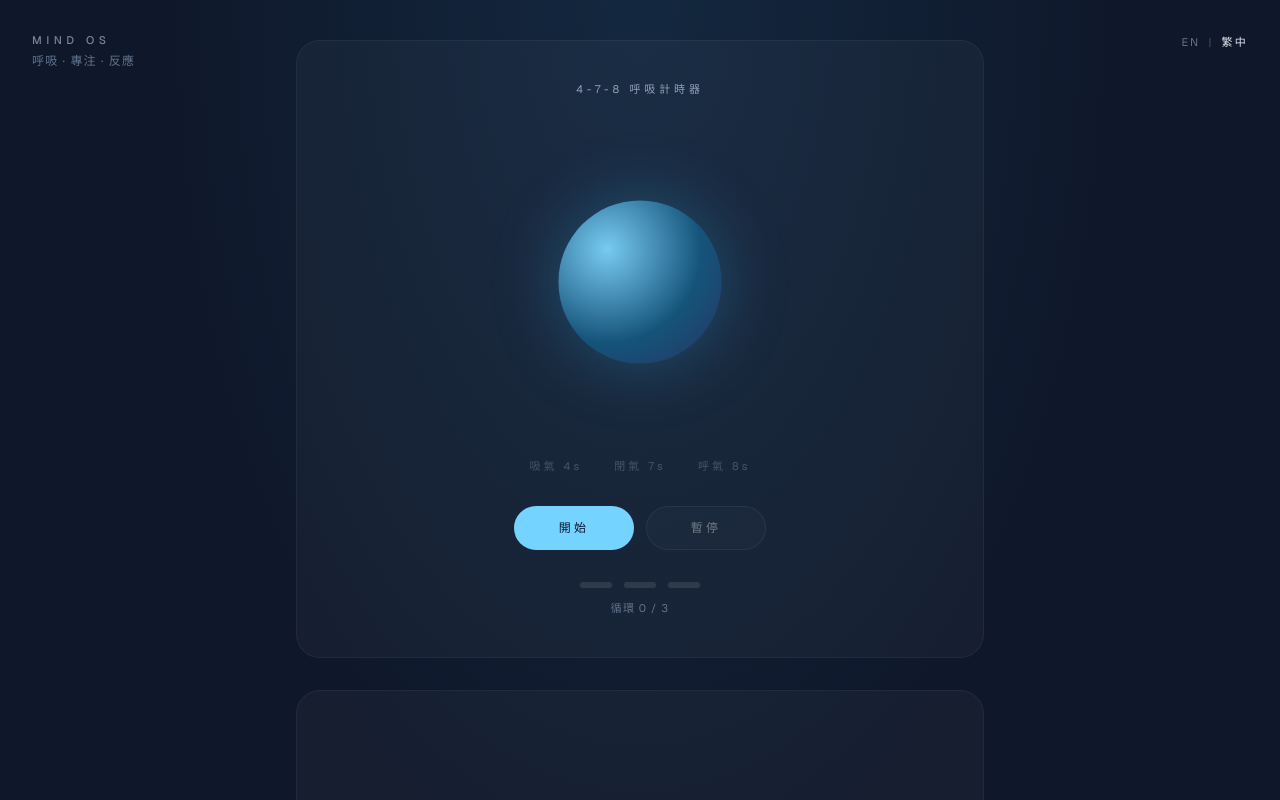
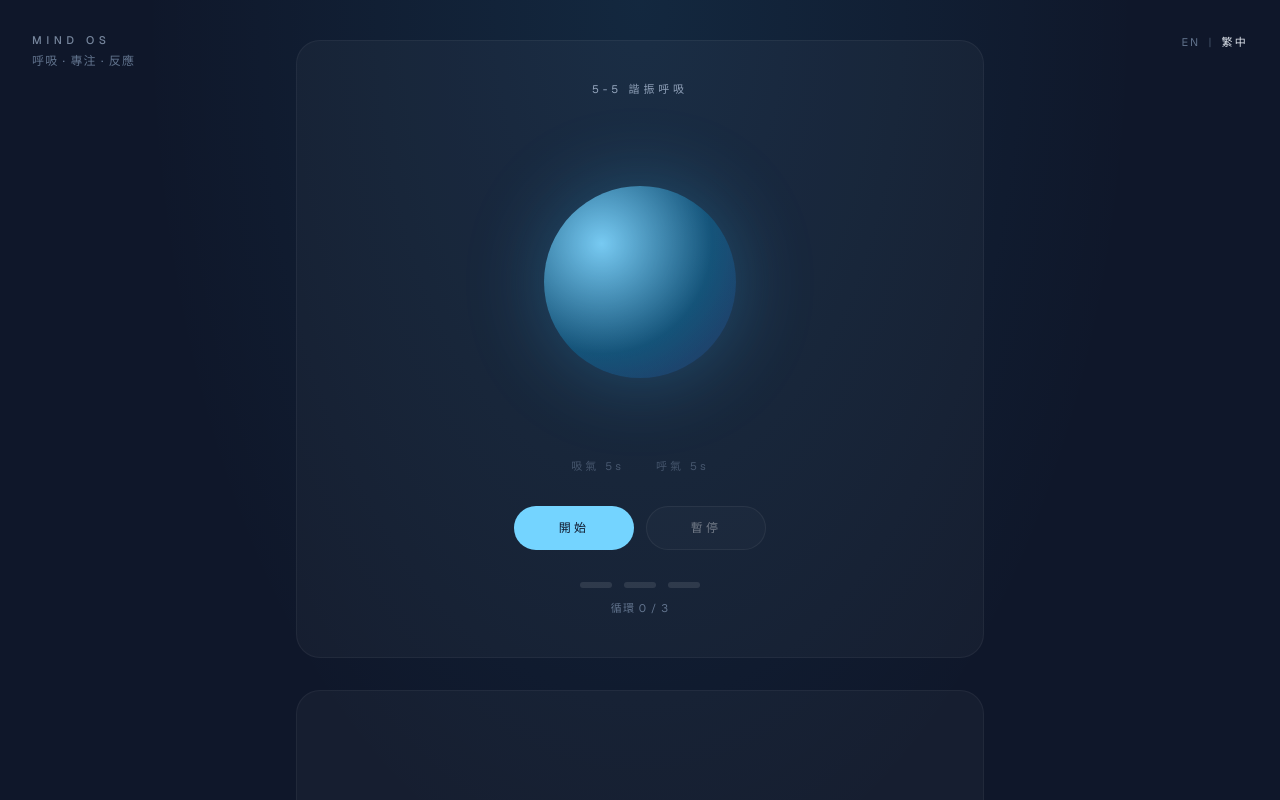
Before and after one commit to wongbrian927-hash/mind-os-mvp, a Next.js app: page / in a window 1280 px wide. Shown: the top 800 px of the page. Built offline with nearby package versions, Linux system fonts and the light colour scheme.

Commit message:
feat: refactor breathing timer to 5-5 coherence rhythm and sync result card

```diff
--- a/app/components/ResultCard.tsx
+++ b/app/components/ResultCard.tsx
@@ -53,7 +53,7 @@ const COPY = {
     tier: "FOCUS TIER",
     interference: "INTERFERENCE LOSS",
     accuracy: "FOCUS ACCURACY",
-    breath: "4-7-8 CALIBRATION",
+    breath: "5-5 CALIBRATION",
     status: "STATUS LABELS",
     watermark: "Mind OS · Bio-Quant Protocol",
   },
@@ -69,7 +69,7 @@ const COPY = {
     tier: "FOCUS TIER",
     interference: "INTERFERENCE LOSS",
     accuracy: "FOCUS ACCURACY",
-    breath: "4-7-8 CALIBRATION",
+    breath: "5-5 CALIBRATION",
     status: "STATUS LABELS",
     watermark: "Mind OS · Bio-Quant Protocol",
   },
@@ -211,8 +211,8 @@ export function getTierConfig(data: TierInput): TierConfig {
     statusPrimary: "Trapezius: Guarded",
     statusSecondary: "Focus Index: Recharge",
     diagnosis: isZh
-      ? "大腦處於疲勞狀態，建議再做一次 4-7-8 呼吸深層重置。"
-      : "The system is fatigued. Another 4-7-8 round is indicated for deep reset.",
+      ? "大腦處於疲勞狀態，建議再做一次 5-5 諧振呼吸深層重置。"
+      : "The system is fatigued. Another 5-5 coherence round is indicated for deep reset.",
     symbol: "slash",
     interferenceLabel:
       interference > 80
--- a/app/layout.tsx
+++ b/app/layout.tsx
@@ -14,7 +14,7 @@ const geistMono = Geist_Mono({
 
 export const metadata: Metadata = {
   title: "Mind OS",
-  description: "4-7-8 呼吸與專注反應測試 MVP",
+  description: "5-5 諧振呼吸與專注反應測試 MVP",
 };
 
 export default function RootLayout({ children }: LayoutProps<"/">) {
--- a/app/page.tsx
+++ b/app/page.tsx
@@ -4,7 +4,7 @@ import { useCallback, useEffect, useRef, useState } from "react";
 import ResultCard from "@/app/components/ResultCard";
 
 type Lang = "zh" | "en";
-type BreathPhase = "inhale" | "hold" | "exhale";
+type BreathPhase = "inhale" | "exhale";
 type ReactionPhase = "ready" | "buffer" | "waiting" | "go" | "recorded" | "too_soon";
 type SessionStage = "srt" | "stroop" | "summary";
 type StroopPhase = "intro" | "stimulus" | "gap";
@@ -27,14 +27,14 @@ const REACTION_TRIALS = 3;
 const STROOP_COUNT = 4;
 const BUFFER_SECONDS = 2;
 const STROOP_BUFFER_SECONDS = 3;
-const MIN_SCALE = 0.85;
-const MAX_SCALE = 1.2;
+const MIN_SCALE = 1;
+const MAX_SCALE = 1.5;
+const PHASE_DURATION_MS = 5000;
 const TALLY_FORM_URL = "https://tally.so/r/0QWeRA";
 
 const PHASE_MS: Record<BreathPhase, number> = {
-  inhale: 4000,
-  hold: 7000,
-  exhale: 8000,
+  inhale: PHASE_DURATION_MS,
+  exhale: PHASE_DURATION_MS,
 };
 
 const INK_HEX: Record<InkColor, string> = {
@@ -45,13 +45,13 @@ const INK_HEX: Record<InkColor, string> = {
 const COPY = {
   zh: {
     subtitle: "呼吸 · 專注 · 反應",
-    breathTitle: "4-7-8 呼吸計時器",
-    phase: { inhale: "吸氣", hold: "閉氣", exhale: "呼氣" } as Record<BreathPhase, string>,
+    breathTitle: "5-5 諧振呼吸",
+    phase: { inhale: "吸氣", exhale: "呼氣" } as Record<BreathPhase, string>,
     start: "開始",
     pause: "暫停",
     round: (x: number) => `循環 ${x} / 3`,
     lockedTitle: "認知測試 · 已鎖定",
-    lockedBody: "完成 3 次完整 4-7-8 呼吸循環後，將自動解鎖。",
+    lockedBody: "完成 3 次完整 5-5 呼吸循環後，將自動解鎖。",
     srtTitle: "第一階段 · 純反應測試",
     srtHint: "請在畫面變綠時立即按空白鍵 或 點擊此處 / Tap screen",
     startTest: "開始認知測試",
@@ -73,13 +73,13 @@ const COPY = {
   },
   en: {
     subtitle: "Breathe · Focus · React",
-    breathTitle: "4-7-8 Breath",
-    phase: { inhale: "In", hold: "Hold", exhale: "Out" } as Record<BreathPhase, string>,
+    breathTitle: "5-5 Coherence Breath",
+    phase: { inhale: "In", exhale: "Out" } as Record<BreathPhase, string>,
     start: "Start",
     pause: "Pause",
     round: (x: number) => `Round ${x} / 3`,
     lockedTitle: "Test · Locked",
-    lockedBody: "Finish 3 full 4-7-8 rounds to unlock.",
+    lockedBody: "Finish 3 full 5-5 breath rounds to unlock.",
     srtTitle: "Stage 1 · Simple Reaction",
     srtHint: "When green, press Space or tap here / Tap screen",
     startTest: "Start Cognitive Test",
@@ -149,7 +149,7 @@ export default function Home() {
   const [isRunning, setIsRunning] = useState(false);
   const [breathStarted, setBreathStarted] = useState(false);
   const [phase, setPhase] = useState<BreathPhase>("inhale");
-  const [secondsLeft, setSecondsLeft] = useState(4);
+  const [secondsLeft, setSecondsLeft] = useState(5);
   const [cycles, setCycles] = useState(0);
   const [scale, setScale] = useState(MIN_SCALE);
   const [transitionMs, setTransitionMs] = useState(300);
@@ -201,18 +201,8 @@ export default function Home() {
   };
 
   const applyPhaseVisual = useCallback((nextPhase: BreathPhase, remaining: number) => {
-    if (nextPhase === "inhale") {
-      setTransitionMs(remaining);
-      setScale(MAX_SCALE);
-      return;
-    }
-    if (nextPhase === "hold") {
-      setTransitionMs(300);
-      setScale(MAX_SCALE);
-      return;
-    }
     setTransitionMs(remaining);
-    setScale(MIN_SCALE);
+    setScale(nextPhase === "inhale" ? MAX_SCALE : MIN_SCALE);
   }, []);
 
   const scheduleBreathTick = useCallback(() => {
@@ -234,7 +224,22 @@ export default function Home() {
       phaseStartedAtRef.current = performance.now();
       setPhase(nextPhase);
       setSecondsLeft(Math.max(1, Math.ceil(remaining / 1000)));
-      applyPhaseVisual(nextPhase, remaining);
+
+      const isFreshPhase = remaining >= PHASE_MS[nextPhase];
+      if (isFreshPhase) {
+        // Snap to phase start scale, then ease to end scale over 5s.
+        setTransitionMs(0);
+        setScale(nextPhase === "inhale" ? MIN_SCALE : MAX_SCALE);
+        window.requestAnimationFrame(() => {
+          window.requestAnimationFrame(() => {
+            applyPhaseVisual(nextPhase, remaining);
+          });
+        });
+      } else {
+        // Resume from paused mid-phase scale toward the phase end-state.
+        applyPhaseVisual(nextPhase, remaining);
+      }
+
       clearTimer(breathTimerRef);
       breathTimerRef.current = window.setTimeout(() => {
         advanceBreathRef.current();
@@ -257,7 +262,7 @@ export default function Home() {
         phaseRef.current = "inhale";
         remainingRef.current = PHASE_MS.inhale;
         setPhase("inhale");
-        setSecondsLeft(4);
+        setSecondsLeft(5);
         setTransitionMs(300);
         setScale(MIN_SCALE);
         setBreathStarted(false);
@@ -268,7 +273,7 @@ export default function Home() {
       startBreathPhase("inhale");
       return;
     }
-    startBreathPhase(current === "inhale" ? "hold" : "exhale");
+    startBreathPhase("exhale");
   }, [startBreathPhase]);
 
   advanceBreathRef.current = advanceBreath;
@@ -612,20 +617,16 @@ export default function Home() {
           <div className="relative mx-auto mt-6 flex h-64 w-64 flex-col items-center justify-center overflow-visible sm:mt-10 sm:h-72 sm:w-72">
             <div
               ref={orbRef}
-              className={`absolute inset-0 m-auto h-48 w-48 rounded-full transition-transform duration-300 ${
-                phase === "hold" && isRunning ? "animate-pulse" : ""
-              }`}
+              className="absolute inset-0 m-auto h-48 w-48 rounded-full will-change-transform"
               style={{
                 transform: `scale(${scale})`,
                 transformOrigin: "center center",
+                transitionProperty: "transform",
                 transitionDuration: `${transitionMs}ms`,
                 transitionTimingFunction: "ease-in-out",
                 background:
                   "radial-gradient(circle at 30% 30%, rgba(125,211,252,0.95), rgba(14,165,233,0.35) 58%, rgba(99,102,241,0.2) 100%)",
-                boxShadow:
-                  phase === "hold" && isRunning
-                    ? "0 0 96px rgba(56,189,248,0.55)"
-                    : "0 0 80px rgba(56,189,248,0.28)",
+                boxShadow: "0 0 80px rgba(56,189,248,0.28)",
               }}
             />
             <div className="pointer-events-none relative z-10 flex flex-col items-center justify-center">
@@ -642,8 +643,8 @@ export default function Home() {
             </div>
           </div>
 
-          <div className="mt-5 flex items-center justify-center gap-4 text-[11px] tracking-[0.2em] text-slate-500 sm:mt-8 sm:gap-8 sm:tracking-[0.28em]">
-            {(["inhale", "hold", "exhale"] as BreathPhase[]).map((item) => (
+          <div className="mt-5 flex items-center justify-center gap-8 text-[11px] tracking-[0.2em] text-slate-500 sm:mt-8 sm:tracking-[0.28em]">
+            {(["inhale", "exhale"] as BreathPhase[]).map((item) => (
               <span
                 key={item}
                 className={phase === item && breathStarted ? "text-sky-200" : "text-slate-600"}
```
